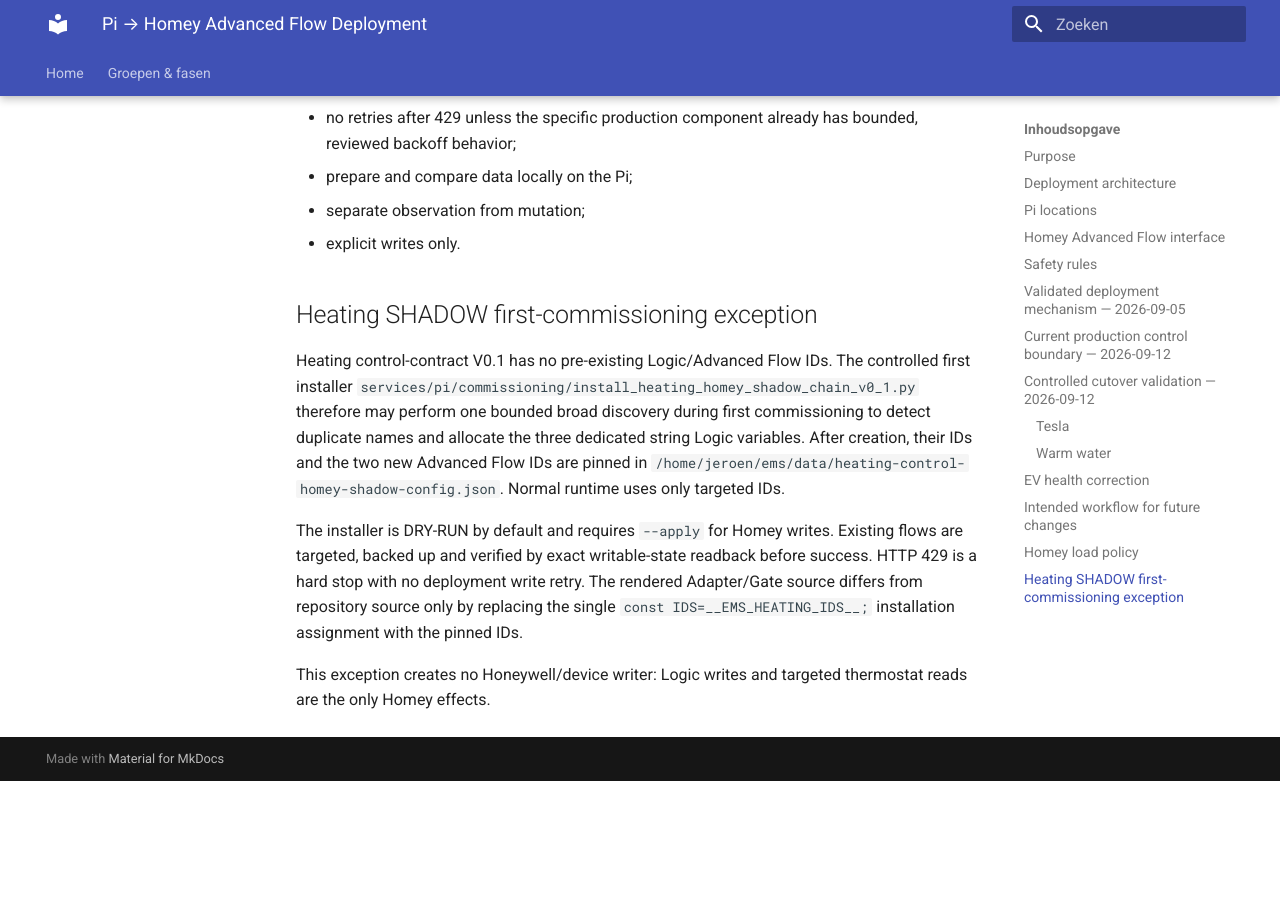
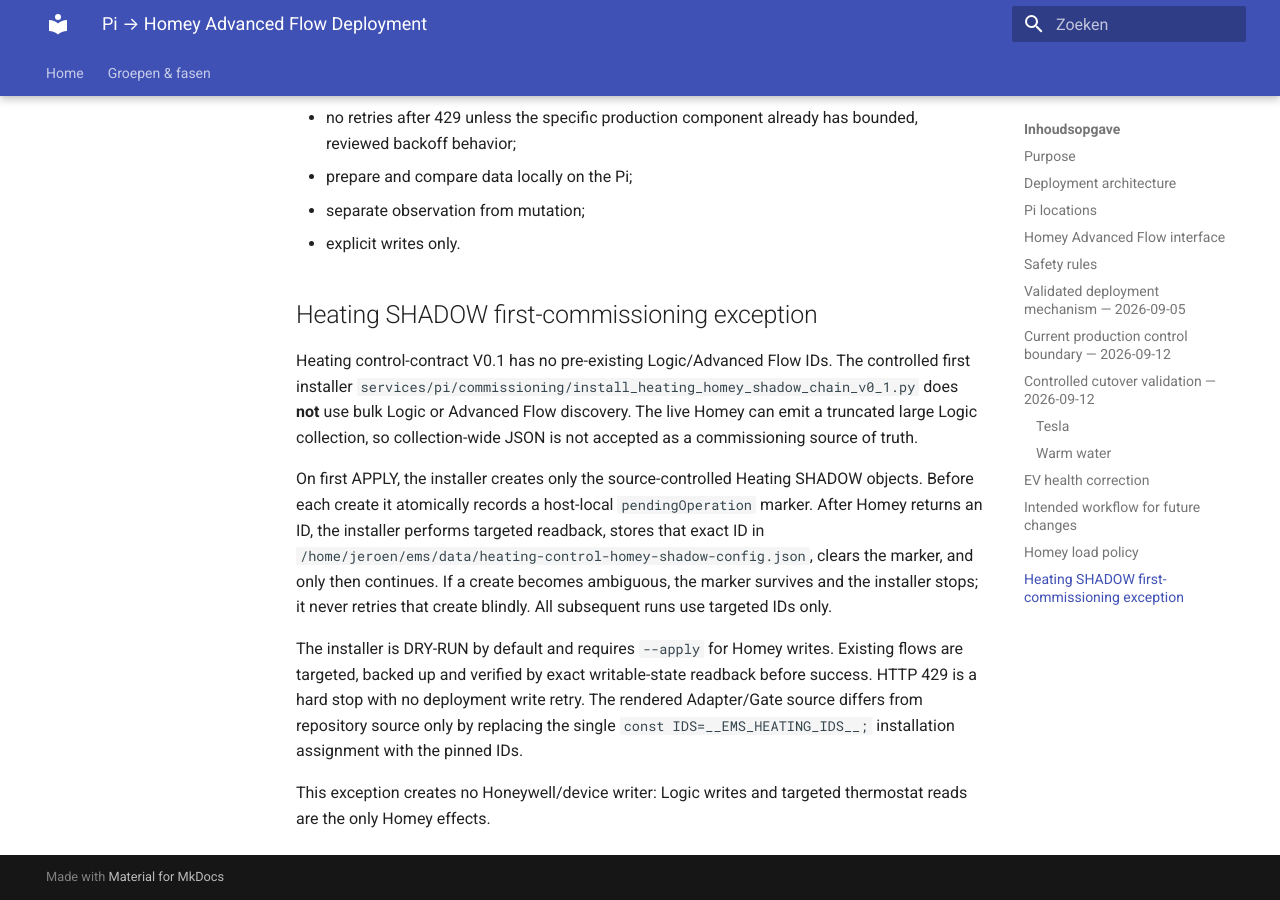
Before and after one commit to OnsKasteeltje/homey-energy-manual, an MkDocs documentation site: the page built from docs/architecture/pi-homey-flow-deployment.md, in a window 1280 px wide and 900 px high, scrolled down 5477 px. Built offline with MkDocs 1.6.1 and Material for MkDocs 9.7.7, drawn with Linux system fonts in a browser that asks for light colours; before the commit the page ends 6258 px from its top, so only the background shows below that.

Commit message:
fix(heating): bootstrap Homey shadow without bulk discovery
Replace unreliable first-install bulk Homey Logic/Flow discovery with journaled direct creation of only the source-controlled Heating SHADOW objects, targeted readback, pinned IDs, and fail-closed ambiguous-create handling. Update architecture and commissioning documentation accordingly.

```diff
--- a/docs/architecture/pi-homey-flow-deployment.md
+++ b/docs/architecture/pi-homey-flow-deployment.md
@@ -226,11 +226,18 @@ Use the lowest practical Homey API load:
 Heating control-contract V0.1 has no pre-existing Logic/Advanced Flow IDs.
 The controlled first installer
 `services/pi/commissioning/install_heating_homey_shadow_chain_v0_1.py`
-therefore may perform one bounded broad discovery during first commissioning to
-detect duplicate names and allocate the three dedicated string Logic variables.
-After creation, their IDs and the two new Advanced Flow IDs are pinned in
-`/home/jeroen/ems/data/heating-control-homey-shadow-config.json`. Normal
-runtime uses only targeted IDs.
+does **not** use bulk Logic or Advanced Flow discovery. The live Homey can emit
+a truncated large Logic collection, so collection-wide JSON is not accepted as
+a commissioning source of truth.
+
+On first APPLY, the installer creates only the source-controlled Heating SHADOW
+objects. Before each create it atomically records a host-local
+`pendingOperation` marker. After Homey returns an ID, the installer performs
+targeted readback, stores that exact ID in
+`/home/jeroen/ems/data/heating-control-homey-shadow-config.json`, clears the
+marker, and only then continues. If a create becomes ambiguous, the marker
+survives and the installer stops; it never retries that create blindly. All
+subsequent runs use targeted IDs only.
 
 The installer is DRY-RUN by default and requires `--apply` for Homey writes.
 Existing flows are targeted, backed up and verified by exact writable-state
```
Also changed, not shown: docs/architecture/CURRENT-EMS-STATE.md (+1 -1 lines), docs/commissioning/heating-homey-shadow-chain-v0.1.md (+10 -5 lines), 2 other files.
